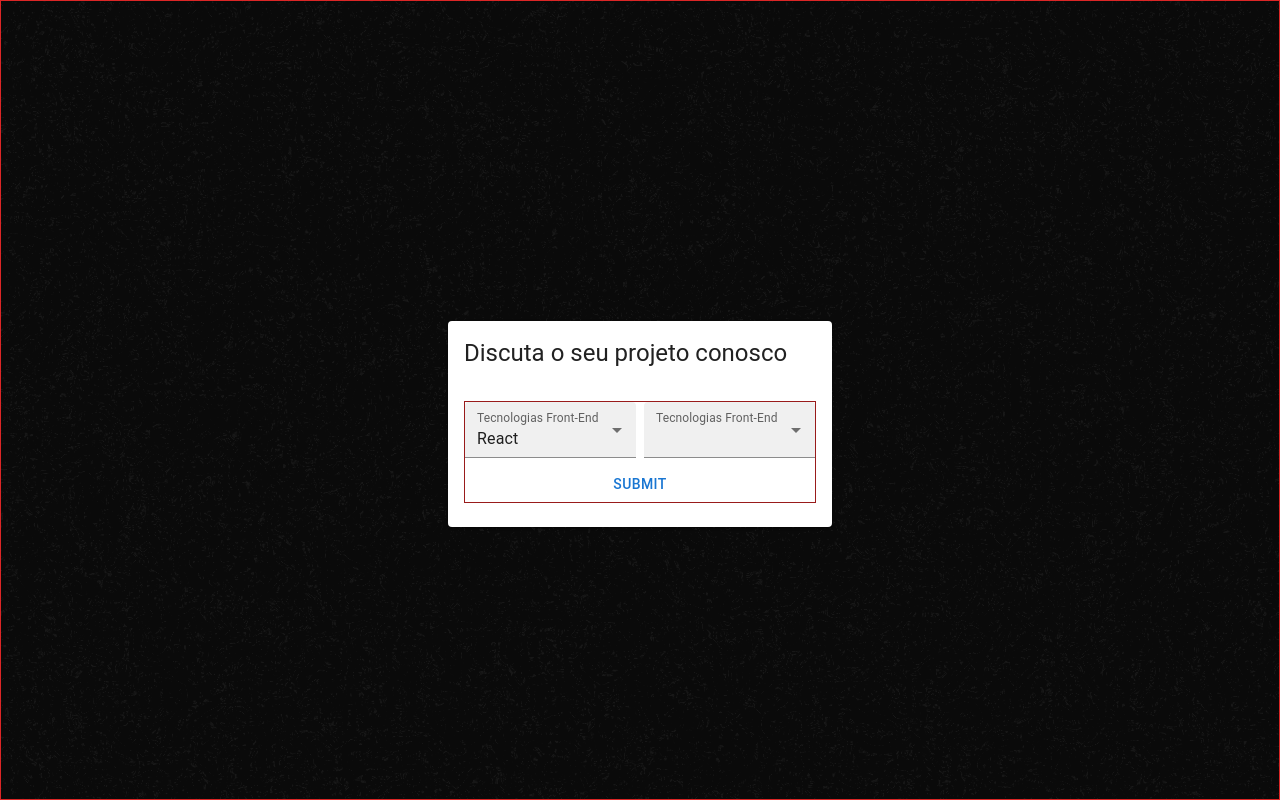
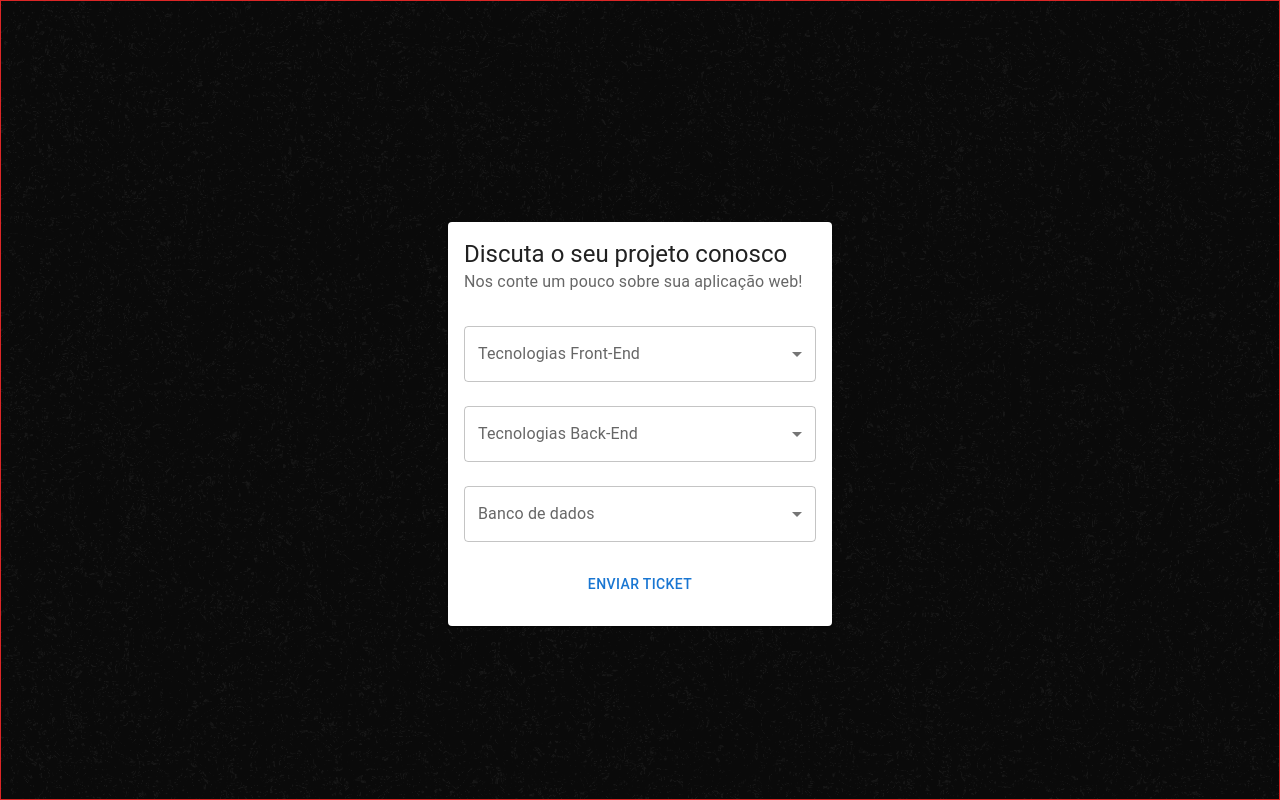
Before and after one commit to MarceloRodriguesOliveira/dev-service-hub, a Next.js app: page /dashboard in a window 1280 px wide. Built offline with nearby package versions, Linux system fonts and the light colour scheme.

Commit message:
chore: changed TextField for Select on  inputs

```diff
--- a/app/dashboard/page.tsx
+++ b/app/dashboard/page.tsx
@@ -5,7 +5,10 @@ export default function HireOurServices() {
   return (
     <div className="flex flex-col justify-center items-center border border-red-600 min-h-screen bg-[url('/noise.svg')] bg-cover bg-center">
       <Card className="max-w-sm w-full rounded-2xl mt-12 h-full ">
-        <CardHeader title="Discuta o seu projeto conosco" />
+        <CardHeader
+          title="Discuta o seu projeto conosco"
+          subheader="Nos conte um pouco sobre sua aplicação web!"
+        />
         <CardContent className="py-0 px-4">
           <BuildMyProjectForm />
         </CardContent>
--- a/app/dashboard/project-form.tsx
+++ b/app/dashboard/project-form.tsx
@@ -1,9 +1,19 @@
 "use client";
-import { Button, MenuItem, TextField } from "@mui/material";
+import {
+  Button,
+  FormControl,
+  InputLabel,
+  MenuItem,
+  Select,
+} from "@mui/material";
 import Form from "next/form";
 import SubmitAction from "./submitAction";
 import { useActionState } from "react";
-import { backEndTechnologies, frontEndTechnologies } from "@/techs";
+import {
+  backEndTechnologies,
+  frontEndTechnologies,
+  databaseList,
+} from "@/techs";
 
 interface Techs {
   id: number;
@@ -13,19 +23,22 @@ interface Techs {
 export default function BuildMyProjectForm() {
   const frontEnd: Techs[] = frontEndTechnologies;
   const [state, formAction, isPending] = useActionState(SubmitAction, null);
+  if (state?.success === false) {
+    console.log();
+  }
   return (
     <Form
       action={formAction}
-      className="flex flex-col border border-red-800 justify-center items-center gap-2"
+      className="flex flex-col justify-center items-center gap-6"
     >
-      <div className="w-full grid grid-cols-2 gap-2 auto-cols-fr">
-        <div className="w-full">
-          <TextField
-            select
+      <FormControl fullWidth>
+        <InputLabel id="backend-label">Tecnologias Front-End</InputLabel>
+        <Select
+          variant="outlined"
+          multiple={true}
           name="frontend"
           label="Tecnologias Front-End"
-            defaultValue="React"
-            variant="filled"
+          defaultValue={[]}
           className="w-full"
         >
           {frontEnd.map((front) => (
@@ -33,16 +46,15 @@ export default function BuildMyProjectForm() {
               {front.tech}
             </MenuItem>
           ))}
-          </TextField>
-        </div>
-        <div>
-          <div className="w-full">
-            <TextField
-              select
-              name="frontend"
-              label="Tecnologias Front-End"
-              defaultValue="React"
-              variant="filled"
+        </Select>
+      </FormControl>
+      <FormControl fullWidth>
+        <InputLabel id="backend-label">Tecnologias Back-End</InputLabel>
+        <Select
+          multiple={true}
+          name="backend"
+          label="Tecnologias Back-End"
+          defaultValue={[]}
           className="w-full"
         >
           {backEndTechnologies.map((back) => (
@@ -50,13 +62,26 @@ export default function BuildMyProjectForm() {
               {back.tech}
             </MenuItem>
           ))}
-            </TextField>
-          </div>
-        </div>
-      </div>
-
-      <Button className=" bg-red-400" disabled={isPending} type="submit">
-        Submit
+        </Select>
+      </FormControl>
+      <FormControl fullWidth>
+        <InputLabel id="databse-label">Banco de dados</InputLabel>
+        <Select
+          multiple={true}
+          name="database"
+          label="banco de dados"
+          defaultValue={[]}
+          className="w-full"
+        >
+          {databaseList.map((option) => (
+            <MenuItem key={option.id} value={option.tech}>
+              {option.tech}
+            </MenuItem>
+          ))}
+        </Select>
+      </FormControl>
+      <Button className="bg-red-400" disabled={isPending} type="submit">
+        Enviar Ticket
       </Button>
     </Form>
   );
```
Lines whose indentation alone changed are shown as unchanged.
